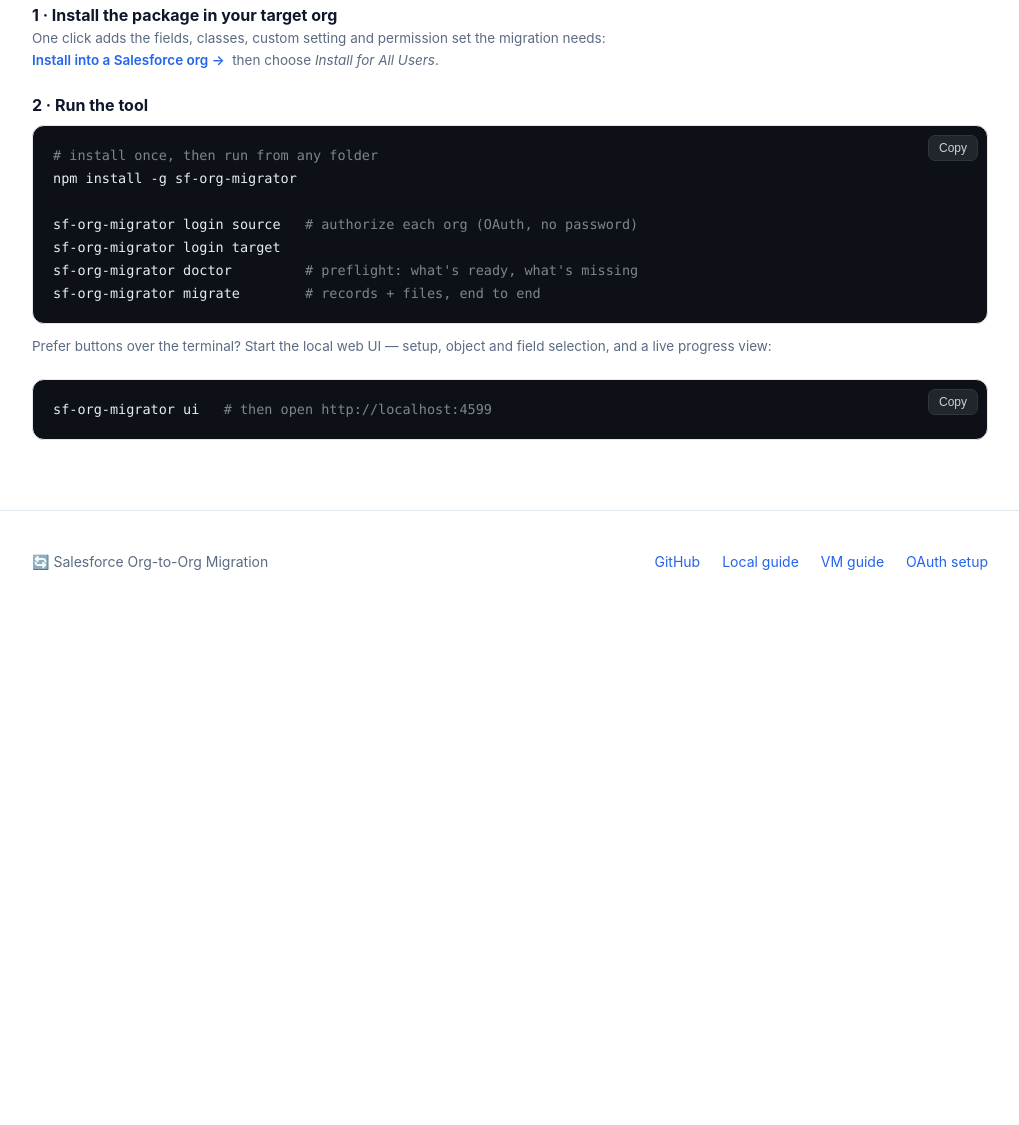
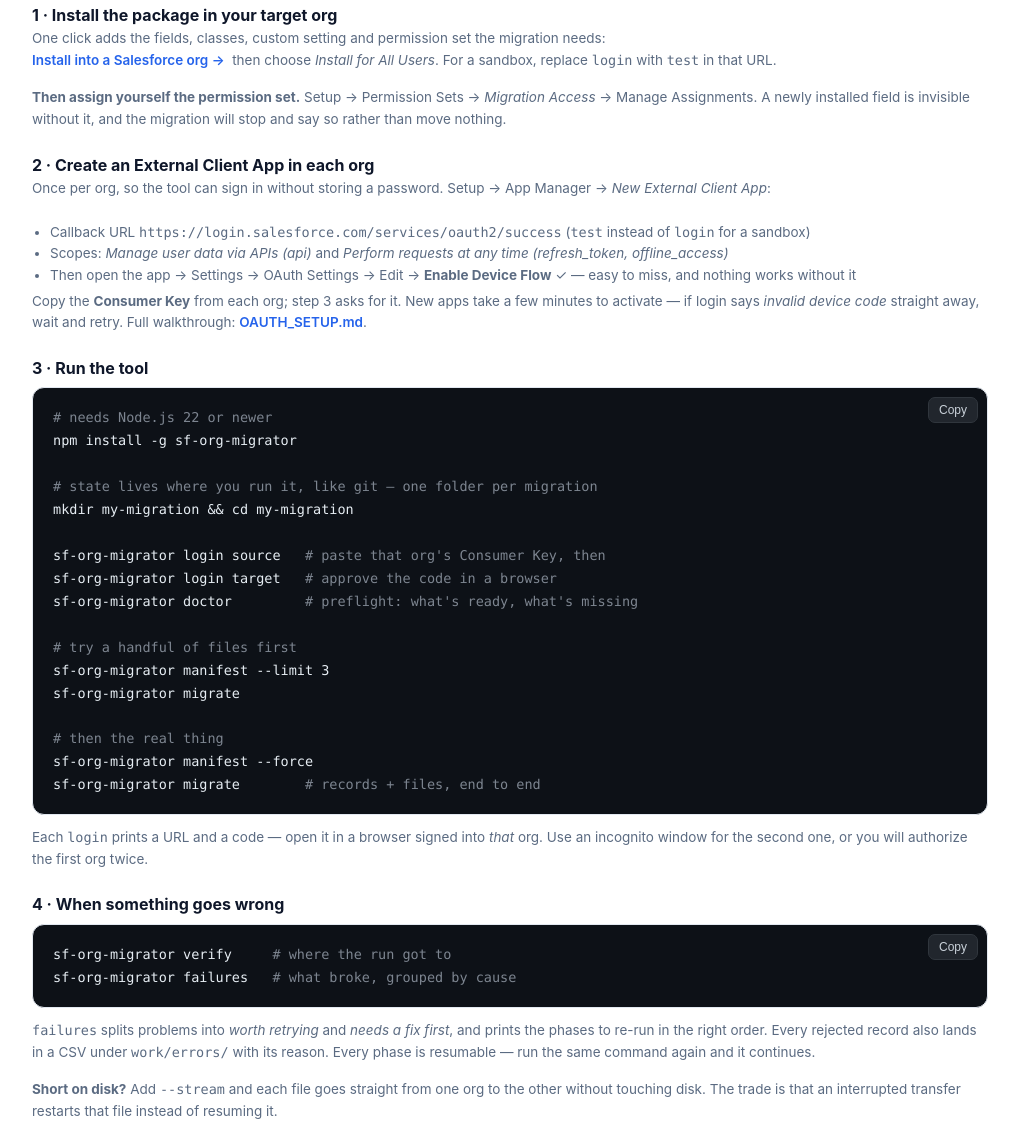
Before and after one commit to ishanovarazmyrat-code/sf-org-migrator, a plain HTML site: page docs/index.html in a window 1280 px wide. Shown: the part 2085-3210 px from the top of the page, without its empty margins (130-1149 px from the left). Before the commit the page ends 2698 px from the top, so only its background shows below. Drawn offline with Linux system fonts and the light colour scheme.

Commit message:
Docs: add the External Client App and permission set steps a first run needs

```diff
--- a/docs/index.html
+++ b/docs/index.html
@@ -244,19 +244,69 @@
     <h3 style="font-size:16px;margin:0 0 6px;">1 · Install the package in your target org</h3>
     <p class="install-note">One click adds the fields, classes, custom setting and permission set the migration needs:<br>
       <a href="https://login.salesforce.com/packaging/installPackage.apexp?p0=04tJ6000000pGxpIAE">Install into a Salesforce org →</a>
-      &nbsp;then choose <em>Install for All Users</em>.</p>
+      &nbsp;then choose <em>Install for All Users</em>.
+      For a sandbox, replace <code>login</code> with <code>test</code> in that URL.</p>
+    <p class="install-note"><b>Then assign yourself the permission set.</b>
+      Setup → Permission Sets → <em>Migration Access</em> → Manage Assignments.
+      A newly installed field is invisible without it, and the migration will stop
+      and say so rather than move nothing.</p>
 
-    <h3 style="font-size:16px;margin:0 0 6px;">2 · Run the tool</h3>
+    <h3 style="font-size:16px;margin:0 0 6px;">2 · Create an External Client App in each org</h3>
+    <p class="install-note">Once per org, so the tool can sign in without storing a password.
+      Setup → App Manager → <em>New External Client App</em>:</p>
+    <ul class="install-note" style="margin:0 0 10px 18px;padding:0;">
+      <li>Callback URL <code>https://login.salesforce.com/services/oauth2/success</code>
+        (<code>test</code> instead of <code>login</code> for a sandbox)</li>
+      <li>Scopes: <em>Manage user data via APIs (api)</em> and
+        <em>Perform requests at any time (refresh_token, offline_access)</em></li>
+      <li>Then open the app → Settings → OAuth Settings → Edit →
+        <b>Enable Device Flow</b> ✓ — easy to miss, and nothing works without it</li>
+    </ul>
+    <p class="install-note">Copy the <b>Consumer Key</b> from each org; step 3 asks for it.
+      New apps take a few minutes to activate — if login says
+      <em>invalid device code</em> straight away, wait and retry.
+      Full walkthrough: <a href="https://github.com/ishanovarazmyrat-code/sf-org-migrator/blob/main/docs/OAUTH_SETUP.md">OAUTH_SETUP.md</a>.</p>
+
+    <h3 style="font-size:16px;margin:0 0 6px;">3 · Run the tool</h3>
     <div class="codeblock">
       <button class="copy" data-copy>Copy</button>
-      <pre><span class="cmt"># install once, then run from any folder</span>
+      <pre><span class="cmt"># needs Node.js 22 or newer</span>
 npm install -g sf-org-migrator
 
-sf-org-migrator login source   <span class="cmt"># authorize each org (OAuth, no password)</span>
-sf-org-migrator login target
+<span class="cmt"># state lives where you run it, like git — one folder per migration</span>
+mkdir my-migration &amp;&amp; cd my-migration
+
+sf-org-migrator login source   <span class="cmt"># paste that org's Consumer Key, then</span>
+sf-org-migrator login target   <span class="cmt"># approve the code in a browser</span>
 sf-org-migrator doctor         <span class="cmt"># preflight: what's ready, what's missing</span>
+
+<span class="cmt"># try a handful of files first</span>
+sf-org-migrator manifest --limit 3
+sf-org-migrator migrate
+
+<span class="cmt"># then the real thing</span>
+sf-org-migrator manifest --force
 sf-org-migrator migrate        <span class="cmt"># records + files, end to end</span></pre>
     </div>
+
+    <p class="install-note">Each <code>login</code> prints a URL and a code — open it in a browser
+      signed into <em>that</em> org. Use an incognito window for the second one, or you will
+      authorize the first org twice.</p>
+
+    <h3 style="font-size:16px;margin:14px 0 6px;">4 · When something goes wrong</h3>
+    <div class="codeblock">
+      <button class="copy" data-copy>Copy</button>
+      <pre>sf-org-migrator verify     <span class="cmt"># where the run got to</span>
+sf-org-migrator failures   <span class="cmt"># what broke, grouped by cause</span></pre>
+    </div>
+    <p class="install-note"><code>failures</code> splits problems into <em>worth retrying</em> and
+      <em>needs a fix first</em>, and prints the phases to re-run in the right order. Every
+      rejected record also lands in a CSV under <code>work/errors/</code> with its reason.
+      Every phase is resumable — run the same command again and it continues.</p>
+
+    <p class="install-note"><b>Short on disk?</b> Add <code>--stream</code> and each file goes
+      straight from one org to the other without touching disk. The trade is that an
+      interrupted transfer restarts that file instead of resuming it.</p>
 
     <p class="install-note">Prefer buttons over the terminal? Start the local web UI — setup, object and field selection, and a live progress view:</p>
     <div class="codeblock">
```
